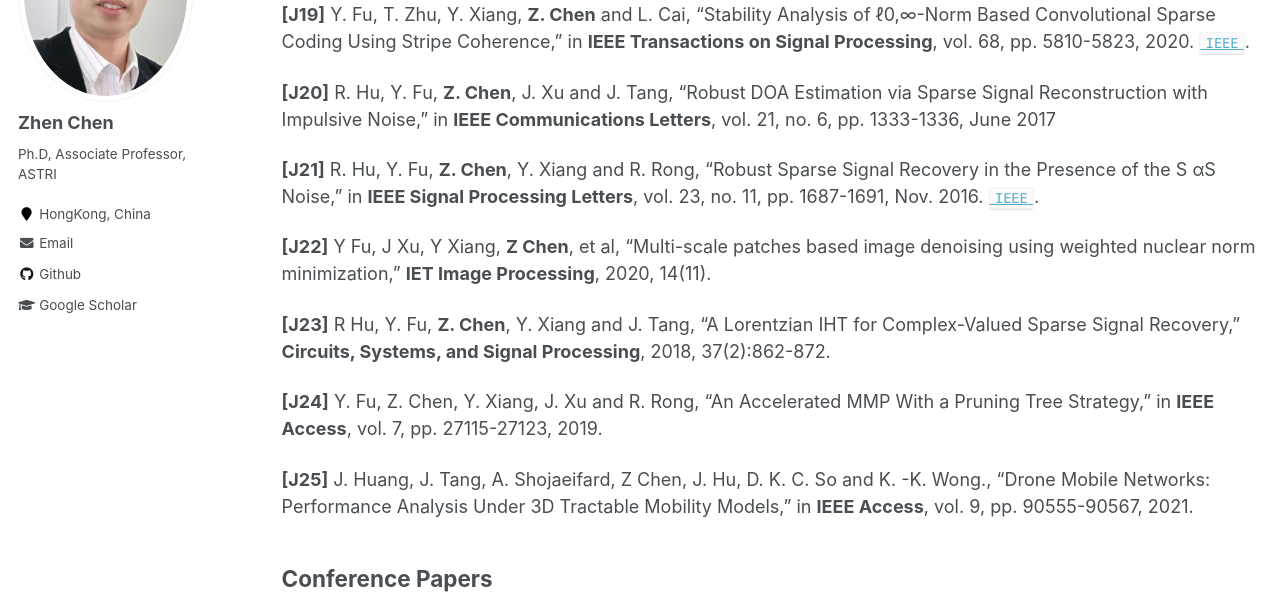
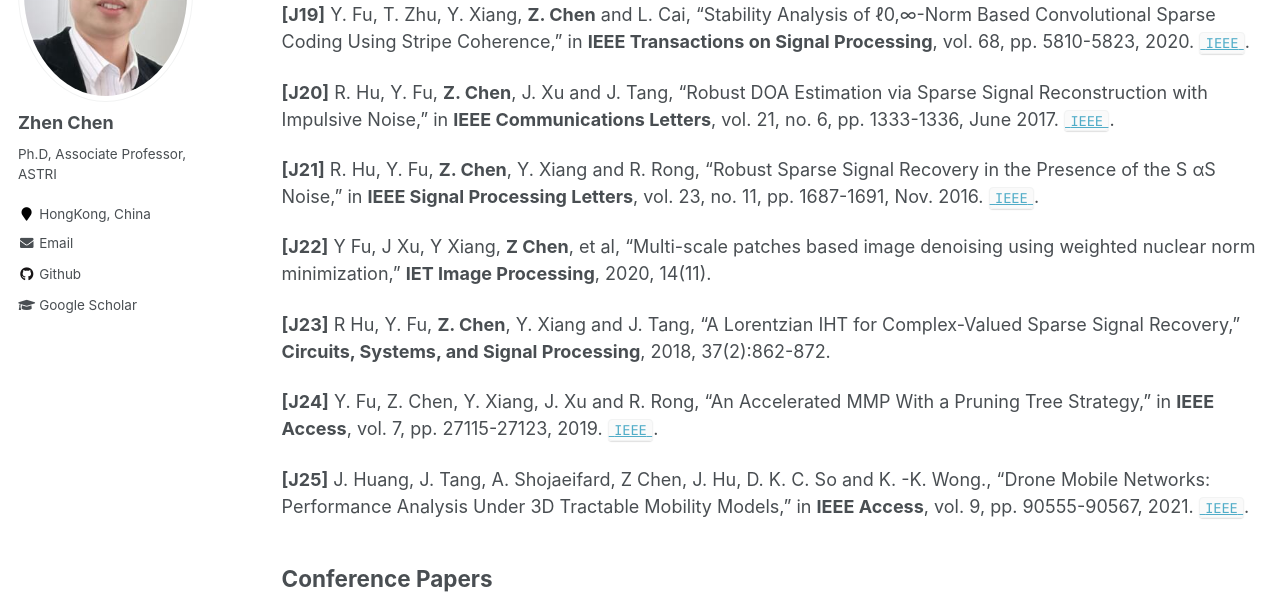
Before and after one commit to baile035/chenz_CV, a Jekyll site: the page built from _pages/publications.md, in a window 1280 px wide and 900 px high, scrolled down 1765 px. Shown: the part 151-759 px from the top of the window. Built offline with Jekyll 4.4.1, drawn with Linux system fonts in a browser that asks for light colours.

Commit message:
Update publications.md

```diff
--- a/_pages/publications.md
+++ b/_pages/publications.md
@@ -83,7 +83,8 @@ Journal Articles
 **[J19]** Y. Fu, T. Zhu, Y. Xiang, **Z. Chen** and L. Cai, "Stability Analysis of ℓ0,∞-Norm Based Convolutional Sparse Coding Using Stripe Coherence," in **IEEE Transactions on Signal Processing**, vol. 68, pp. 5810-5823, 2020.
 [`IEEE`](https://ieeexplore.ieee.org/document/9201519/).
 
-**[J20]** R. Hu, Y. Fu, **Z. Chen**, J. Xu and J. Tang, "Robust DOA Estimation via Sparse Signal Reconstruction with Impulsive Noise," in **IEEE Communications Letters**, vol. 21, no. 6, pp. 1333-1336, June 2017
+**[J20]** R. Hu, Y. Fu, **Z. Chen**, J. Xu and J. Tang, "Robust DOA Estimation via Sparse Signal Reconstruction with Impulsive Noise," in **IEEE Communications Letters**, vol. 21, no. 6, pp. 1333-1336, June 2017.
+[`IEEE`](https://ieeexplore.ieee.org/document/7865989/).
 
 **[J21]** R. Hu, Y. Fu, **Z. Chen**, Y. Xiang and R. Rong, "Robust Sparse Signal Recovery in the Presence of the S αS Noise," in **IEEE Signal Processing Letters**, vol. 23, no. 11, pp. 1687-1691, Nov. 2016.
 [`IEEE`](https://ieeexplore.ieee.org/document/7582482).
@@ -93,8 +94,10 @@ Journal Articles
 **[J23]** R Hu, Y. Fu, **Z. Chen**, Y. Xiang and J. Tang, "A Lorentzian IHT for Complex-Valued Sparse Signal Recovery," **Circuits, Systems, and Signal Processing**, 2018, 37(2):862-872.
 
 **[J24]** Y. Fu, Z. Chen, Y. Xiang, J. Xu and R. Rong, "An Accelerated MMP With a Pruning Tree Strategy," in **IEEE Access**, vol. 7, pp. 27115-27123, 2019.
+[`IEEE`](https://ieeexplore.ieee.org/document/8630946/).
 
 **[J25]** J. Huang, J. Tang, A. Shojaeifard, Z Chen, J. Hu, D. K. C. So and K. -K. Wong., "Drone Mobile Networks: Performance Analysis Under 3D Tractable Mobility Models," in **IEEE Access**, vol. 9, pp. 90555-90567, 2021.
+[`IEEE`](https://ieeexplore.ieee.org/document/9454462/).
 
 
 
```
